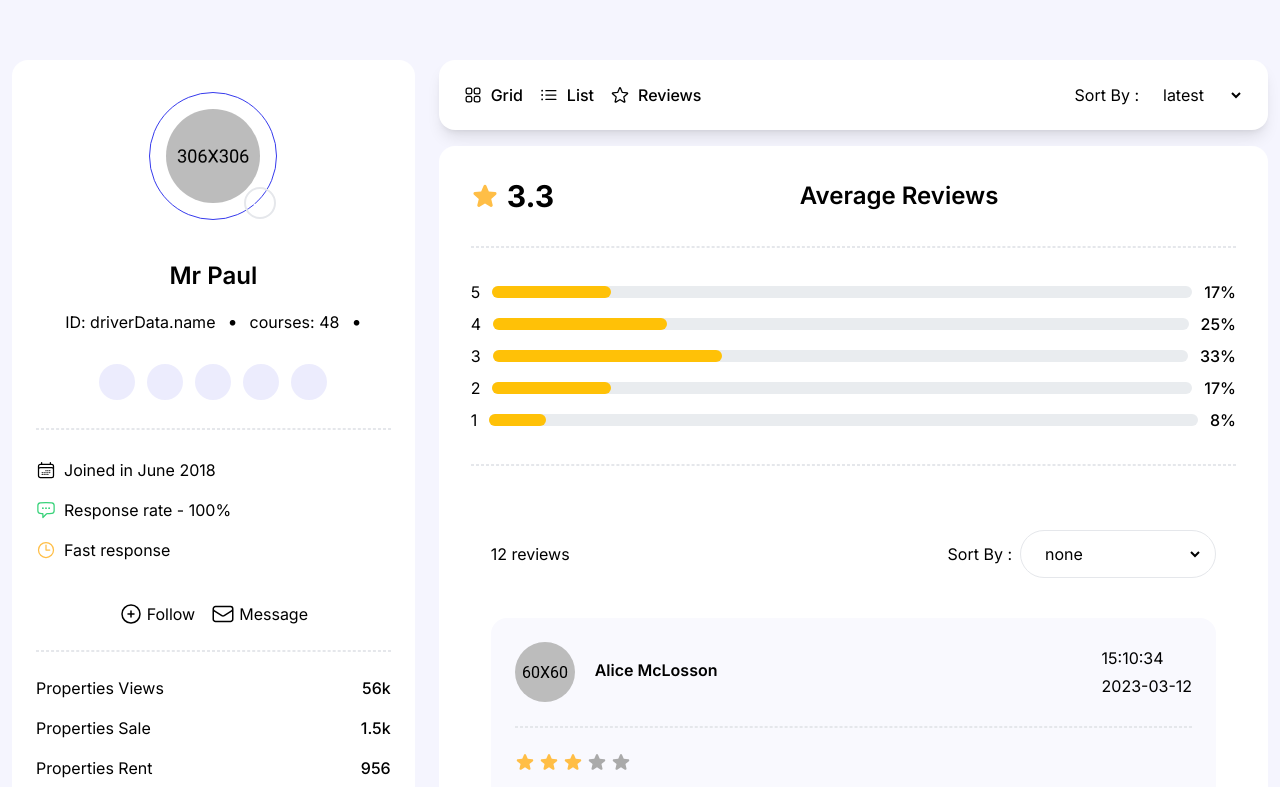
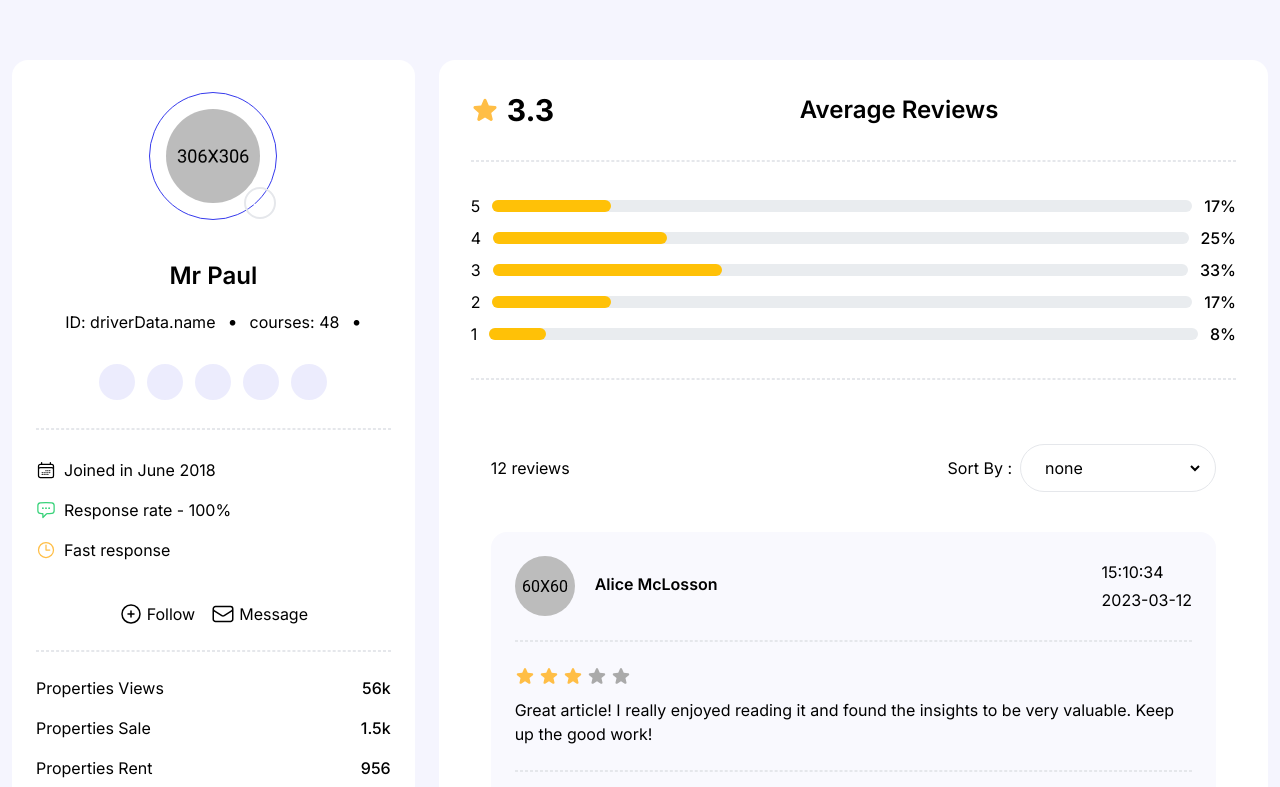
Before and after one commit to RESEAUGI/comment-page, a Next.js app: page /agent-details-review in a window 1280 px wide. Shown: the top 787 px of the page. Built offline with nearby package versions, Linux system fonts and the light colour scheme.

Commit message:
delete useless layout elements

```diff
--- a/app/(agent)/layout.tsx
+++ b/app/(agent)/layout.tsx
@@ -217,7 +217,7 @@ export default function RootLayout({
           </div>
           <div className="col-span-12 xl:col-span-8">
             <div className="grid grid-cols-12 gap-4 align-items-start">
-              <div className="col-span-12">
+             {/*  <div className="col-span-12">
                 <div className="bg-white rounded-2xl py-3 px-6 shadow-lg">
                   <ul className="flex items-center flex-wrap gap-3">
                     <li className="flex-grow">
@@ -273,7 +273,7 @@ export default function RootLayout({
                     </li>
                   </ul>
                 </div>
-              </div>
+              </div> */}
               {children}
             </div>
           </div>
```
